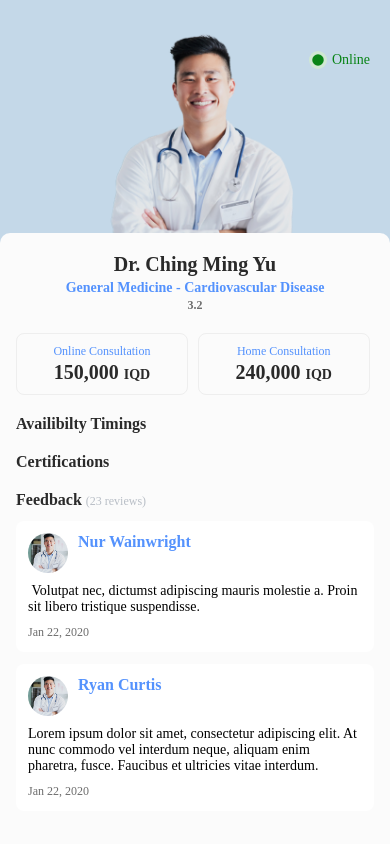
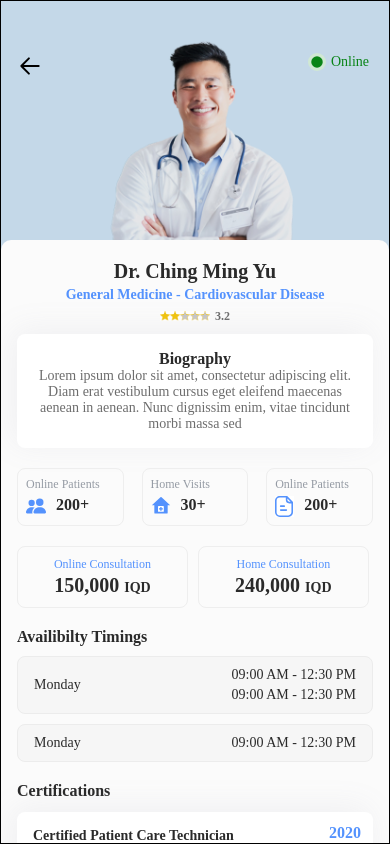
Before and after one commit to Aaslan01/MyDoctor, a React Native app: screen /DoctorDetails in a window 390 px wide. Built offline with nearby package versions, Linux system fonts and the light colour scheme.

Commit message:
Doctor Details Completed

```diff
--- a/constants/StyleGuide.ts
+++ b/constants/StyleGuide.ts
@@ -65,6 +65,10 @@ const StyleGuide = {
 
   fdr: {flexDirection: 'row'},
   aIc: {alignItems: 'center'},
+  fdrjsb: {
+    flexDirection: 'row',
+    justifyContent: 'space-between',
+  },
   fdrac: {
     flexDirection: 'row',
     alignItems: 'center',
--- /dev/null
+++ b/src/assets/svgs/LeftArrow.tsx
@@ -0,0 +1,26 @@
+import * as React from "react"
+import Svg, { G, Path } from "react-native-svg"
+
+function SvgComponent(props) {
+  return (
+    <Svg
+      xmlns="http://www.w3.org/2000/svg"
+      width={26}
+      height={26}
+      viewBox="0 0 26 26"
+      fill="none"
+      {...props}
+    >
+      <G
+        stroke="#000"
+        strokeWidth={2}
+        strokeLinecap="round"
+        strokeLinejoin="round"
+      >
+        <Path d="M11.917 5.417L4.333 13l7.584 7.583M4.333 13h17.334" />
+      </G>
+    </Svg>
+  )
+}
+
+export default SvgComponent
--- a/src/screens/DoctorDetails.tsx
+++ b/src/screens/DoctorDetails.tsx
@@ -6,13 +6,23 @@ import {
   StyleSheet,
   ScrollView,
   Platform,
+  StatusBar,
+  TouchableOpacity,
 } from 'react-native';
 import React from 'react';
 import StyleGuide from '../../constants/StyleGuide';
 import ColorStatus from '../assets/svgs/ColorStatus';
 import PriceBoxes from '../../components/PriceBoxes';
+import {Rating, AirbnbRating} from 'react-native-ratings';
+import LeftArrow from '../assets/svgs/LeftArrow';
+import {useNavigation} from '@react-navigation/native';
+import Peoples from '../assets/svgs/Peoples';
+import HomeB from '../assets/svgs/HomeB';
+import Paper from '../assets/svgs/Paper';
 
 const DoctorDetails = () => {
+  const navigation = useNavigation();
+
   function BioInfo() {
     return (
       <View
@@ -20,6 +30,7 @@ const DoctorDetails = () => {
           StyleGuide.center,
           StyleGuide.colorBackground,
           StyleGuide.p12,
+          styles.shadow,
           {borderRadius: 8},
         ]}>
         <Text
@@ -100,7 +111,13 @@ const DoctorDetails = () => {
   function Certificate() {
     return (
       <View
-        style={[StyleGuide.colorBackground, StyleGuide.p12, {borderRadius: 8}]}>
+        style={[
+          StyleGuide.colorBackground,
+          StyleGuide.p12,
+          styles.shadow,
+          StyleGuide.mt12,
+          {borderRadius: 8},
+        ]}>
         <Text
           style={[
             StyleGuide.semiBold14,
@@ -116,7 +133,7 @@ const DoctorDetails = () => {
           2020
         </Text>
         <Text
-          style={[StyleGuide.regular14, StyleGuide.mt10, {color: '#6D6D6D'}]}>
+          style={[StyleGuide.regular14, StyleGuide.mt14, {color: '#6D6D6D'}]}>
           University of Basrah
         </Text>
       </View>
@@ -129,6 +146,7 @@ const DoctorDetails = () => {
           StyleGuide.colorBackground,
           StyleGuide.p12,
           StyleGuide.mt12,
+          styles.shadow,
           {borderRadius: 8},
         ]}>
         <View style={StyleGuide.fdr}>
@@ -145,6 +163,20 @@ const DoctorDetails = () => {
             <Text style={[StyleGuide.semiBold16, {fontWeight: '600'}]}>
               {name}
             </Text>
+            <Rating
+              type="custom"
+              readonly
+              ratingCount={5}
+              imageSize={10}
+              startingValue={2}
+              //   ratingColor="#3498db"
+              ratingBackgroundColor="#c8c7c8"
+              style={{
+                alignItems: 'flex-start',
+              }}
+              // showRating
+              //   onFinishRating={this.ratingCompleted}
+            />
           </View>
         </View>
         <Text style={[StyleGuide.regular14, StyleGuide.mt10, {color: '#000'}]}>
@@ -157,28 +189,120 @@ const DoctorDetails = () => {
       </View>
     );
   }
+  function DoctorsNewAmenities() {
+    return (
+      <View style={[StyleGuide.fdrjsb, StyleGuide.mt20]}>
+        <View
+          style={[
+            StyleGuide.p8,
+            {
+              borderRadius: 8,
+              borderWidth: 1,
+              borderColor: '#EEE',
+              width: '30%',
+            },
+          ]}>
+          <Text style={[StyleGuide.regular12, {color: '#959BA4'}]}>
+            Online Patients
+          </Text>
+          <View style={[StyleGuide.fdr, StyleGuide.mt4]}>
+            <Peoples />
+            <Text
+              style={[
+                StyleGuide.semiBold16,
+                StyleGuide.mh10,
+                {color: StyleGuide.colors.text, fontWeight: '600'},
+              ]}>
+              200+
+            </Text>
+          </View>
+        </View>
+        <View
+          style={[
+            StyleGuide.p8,
+            {
+              borderRadius: 8,
+              borderWidth: 1,
+              borderColor: '#EEE',
+              width: '30%',
+            },
+          ]}>
+          <Text style={[StyleGuide.regular12, {color: '#959BA4'}]}>
+            Home Visits
+          </Text>
+          <View style={[StyleGuide.fdr, StyleGuide.mt4]}>
+            <HomeB />
+            <Text
+              style={[
+                StyleGuide.semiBold16,
+                StyleGuide.mh10,
+                {color: StyleGuide.colors.text, fontWeight: '600'},
+              ]}>
+              30+
+            </Text>
+          </View>
+        </View>
+        <View
+          style={[
+            StyleGuide.p8,
+            {
+              borderRadius: 8,
+              borderWidth: 1,
+              borderColor: '#EEE',
+              width: '30%',
+            },
+          ]}>
+          <Text style={[StyleGuide.regular12, {color: '#959BA4'}]}>
+            Online Patients
+          </Text>
+          <View style={[StyleGuide.fdr, StyleGuide.mt4]}>
+            <Paper />
+            <Text
+              style={[
+                StyleGuide.semiBold16,
+                StyleGuide.mh10,
+                {color: StyleGuide.colors.text, fontWeight: '600'},
+              ]}>
+              200+
+            </Text>
+          </View>
+        </View>
+      </View>
+    );
+  }
 
   return (
+    <View style={{flex: 1, borderWidth: 1}}>
+      <StatusBar barStyle={'dark-content'} />
       <ScrollView
-      contentContainerStyle={{flex: 1}}
+        contentContainerStyle={{flexGrow: 1}}
         scrollEnabled
         showsVerticalScrollIndicator={false}
-      style={[StyleGuide.mainBackground, StyleGuide.flex1]}>
+        style={[StyleGuide.fullBackground]}>
         <View
           style={[
             StyleGuide.center,
             {
-            height: '30%',
               width: '100%',
               backgroundColor: '#C4D8E8',
+              paddingTop:
+                Platform.OS == 'android' ? StatusBar.currentHeight - 20 : '10%',
             },
           ]}>
+          <TouchableOpacity
+            style={{
+              position: 'absolute',
+              left: 16,
+              top:
+                Platform.OS == 'android' ? StatusBar.currentHeight - 30 : '20%',
+            }}
+            onPress={() => navigation.goBack()}>
+            <LeftArrow />
+          </TouchableOpacity>
           <Image
             style={{
               height: 220,
               width: 220,
-            position: 'absolute', //Here is the trick
-            bottom: 0, //Here is the trick
               resizeMode: 'contain',
             }}
             source={require('../assets/images/DoctorFull.png')}
@@ -188,17 +312,25 @@ const DoctorDetails = () => {
               StyleGuide.fdrac,
               {
                 position: 'absolute',
-              top: Platform.OS == "android" ? '8%' : '20%',
                 right: 20,
+                top:
+                  Platform.OS == 'android'
+                    ? StatusBar.currentHeight - 30
+                    : '20%',
               },
             ]}>
             <ColorStatus />
             <Text
-            style={[StyleGuide.regular14, StyleGuide.ml5, {color: '#098416'}]}>
+              style={[
+                StyleGuide.regular14,
+                StyleGuide.ml5,
+                {color: '#098416'},
+              ]}>
               Online
             </Text>
           </View>
         </View>
+
         <View
           style={[
             StyleGuide.ph16,
@@ -218,7 +350,11 @@ const DoctorDetails = () => {
               style={[
                 StyleGuide.semiBold16,
                 StyleGuide.mt20,
-              {color: StyleGuide.colors.text, fontWeight: '700', fontSize: 20},
+                {
+                  color: StyleGuide.colors.text,
+                  fontWeight: '700',
+                  fontSize: 20,
+                },
               ]}>
               Dr. Ching Ming Yu
             </Text>
@@ -232,26 +368,37 @@ const DoctorDetails = () => {
               General Medicine - Cardiovascular Disease
             </Text>
             {/* Ratting */}
+            <View style={[StyleGuide.fdrac, StyleGuide.mt6, StyleGuide.mb10]}>
+              <Rating
+                type="custom"
+                readonly
+                ratingCount={5}
+                imageSize={10}
+                startingValue={2}
+                ratingBackgroundColor="#c8c7c8"
+              />
               <Text
                 style={[
                   StyleGuide.semiBold12,
-              StyleGuide.mt2,
+                  StyleGuide.ml5,
                   {color: StyleGuide.colors.lightText, fontWeight: '600'},
                 ]}>
                 3.2
               </Text>
             </View>
+          </View>
 
           {/* Biography */}
-        {/* {BioInfo()} */}
+          {BioInfo()}
+          {DoctorsNewAmenities()}
           <PriceBoxes />
           {/* Availibilty Timings */}
           <Text style={styles.headings}>Availibilty Timings</Text>
-        {/* {TimeInfo()}
-        {TimeInfoTwo()} */}
+          {TimeInfo()}
+          {TimeInfoTwo()}
           {/* Certificate */}
           <Text style={styles.headings}>Certifications</Text>
-        {/* {Certificate()} */}
+          {Certificate()}
           {/* Feedback */}
           <Text style={styles.headings}>
             Feedback{' '}
@@ -274,6 +421,7 @@ const DoctorDetails = () => {
           )}
         </View>
       </ScrollView>
+    </View>
   );
 };
 
@@ -285,6 +433,17 @@ const styles = StyleSheet.create({
     color: '#2A2A2A',
     marginTop: 20,
   },
+  shadow: {
+    backgroundColor: 'white', // Add your background color here
+    padding: 16, // Add your desired padding
+    shadowColor: 'rgba(134, 134, 153, 0.10)',
+    shadowOffset: {
+      width: -4,
+      height: -4,
+    },
+    shadowOpacity: 1,
+    shadowRadius: 32,
+  },
 });
 
 export default DoctorDetails;
--- a/src/screens/Home.tsx
+++ b/src/screens/Home.tsx
@@ -24,7 +24,7 @@ const Home = (props: any) => {
   const [isEdit, setIsEdit] = useState<boolean>(false);
   return (
     <SafeAreaView style={StyleGuide.fullBackground}>
-      <Header title={'ContactMe'} />
+      <Header title={'Find Doctors'} />
       <ScrollView
         style={{
           paddingHorizontal: 16,
```
Also changed, not shown: components/Header.tsx (+18 -17 lines), 1 other file (tests, documents, lock files or other folders). Lines whose indentation alone changed are shown as unchanged.
